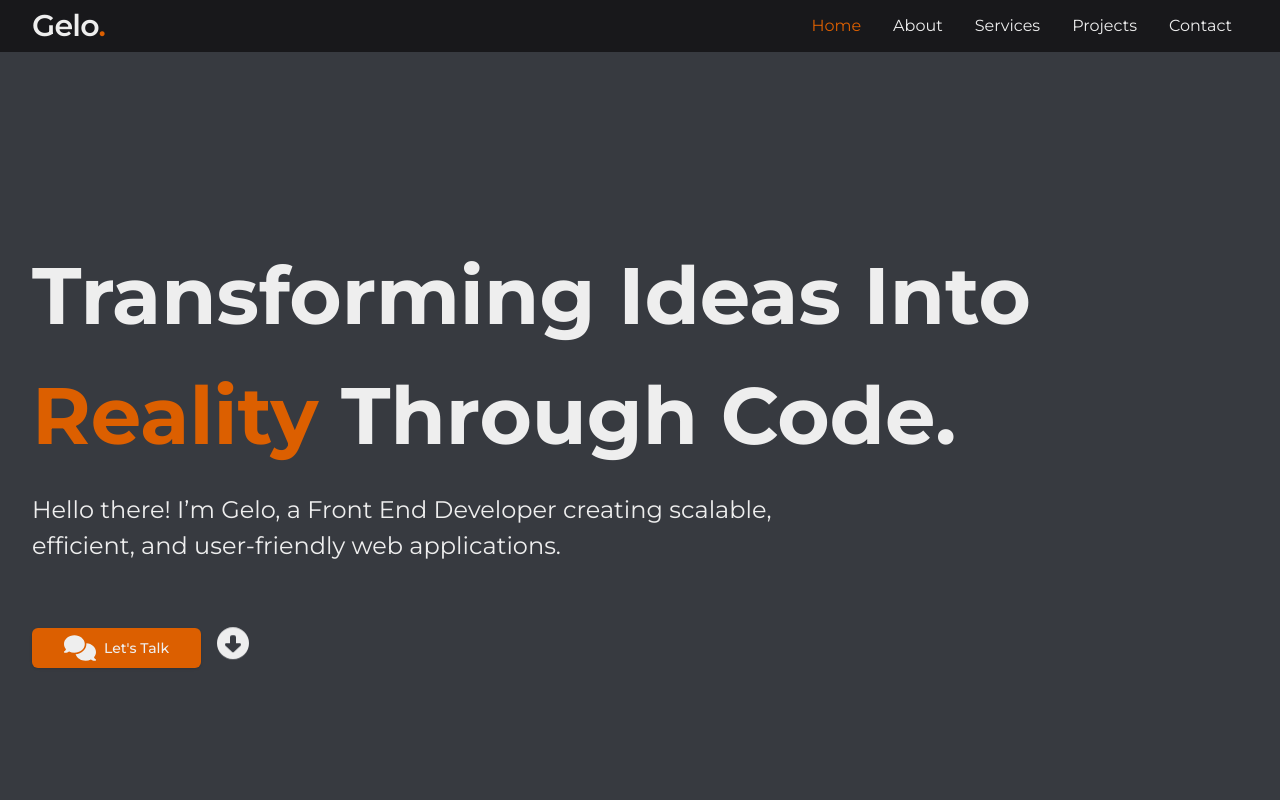
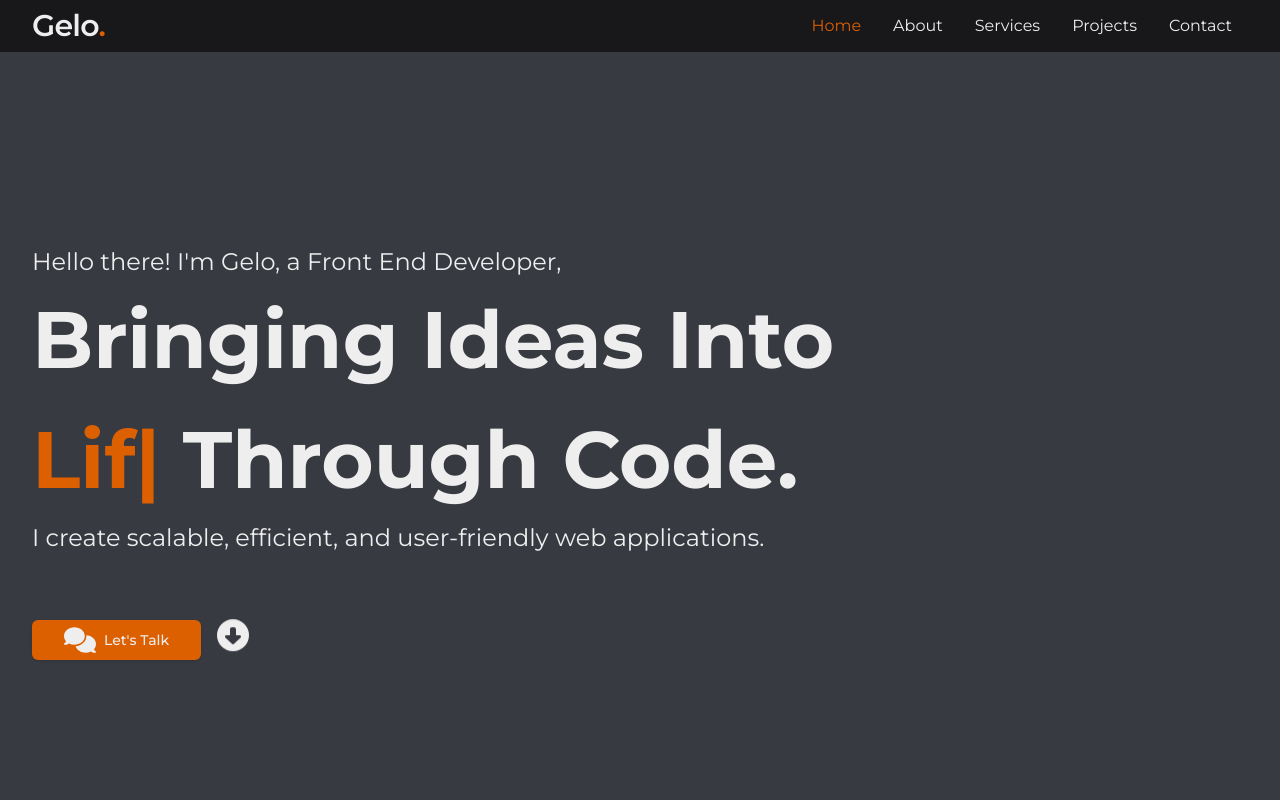
Before and after one commit to gelotuason/ferangelo-tuason, a Next.js app: page / in a window 1280 px wide. Shown: the top 800 px of the page. Built offline with nearby package versions, Linux system fonts and the light colour scheme.

Commit message:
add type animation

```diff
--- a/package.json
+++ b/package.json
@@ -22,6 +22,7 @@
     "next": "14.2.4",
     "react": "^18",
     "react-dom": "^18",
+    "react-type-animation": "^3.2.0",
     "tailwind-merge": "^2.3.0",
     "tailwindcss-animate": "^1.0.7",
     "vaul": "^0.9.1"
--- a/src/app/ui/home/header/hero-section.tsx
+++ b/src/app/ui/home/header/hero-section.tsx
@@ -1,15 +1,33 @@
+'use client';
+
 import { LetsTalk, ScrollDown } from "./hero-links";
+import { TypeAnimation } from 'react-type-animation';
 
 export default function HeroSection() {
     return (
-        <header className="container h-screen grid place-content-center">
-            <h1 className="main-headings">
-                Transforming Ideas Into <span className="text-accent">Reality</span> Through Code.
-            </h1>
-            <h2 className="paragraph mt-4 max-w-[768px]">
-                Hello there! I’m Gelo, a Front End Developer creating
-                scalable, efficient, and user-friendly web applications.
+        <header className="container h-screen grid content-center w-full">
+            <h1 className="paragraph">Hello there! I'm Gelo, a Front End Developer,</h1>
+            <h2 className="main-headings">
+                Bringing Ideas Into
+                <br />
+                <TypeAnimation
+                    preRenderFirstString={true}
+                    sequence={[
+                        'Reality',
+                        2000,
+                        'Life',
+                        2000,
+                    ]}
+                    cursor={true}
+                    repeat={Infinity}
+                    speed={{ type: 'keyStrokeDelayInMs', value: 200 }}
+                    className="main-headings text-accent"
+                />
+                &nbsp;Through Code.
             </h2>
+            <h3 className="paragraph">
+                I create scalable, efficient, and user-friendly web applications.
+            </h3>
             <div className="mt-16 flex items-center gap-4">
                 <LetsTalk />
                 <ScrollDown />
```
Also changed, not shown: 1 other file (tests, documents, lock files or other folders).
